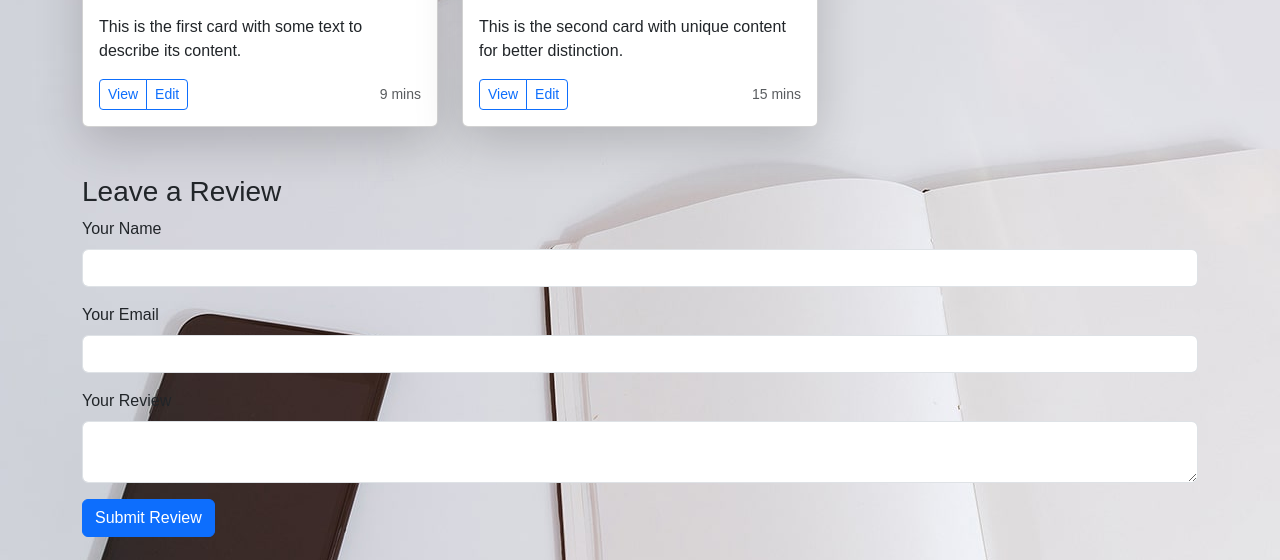
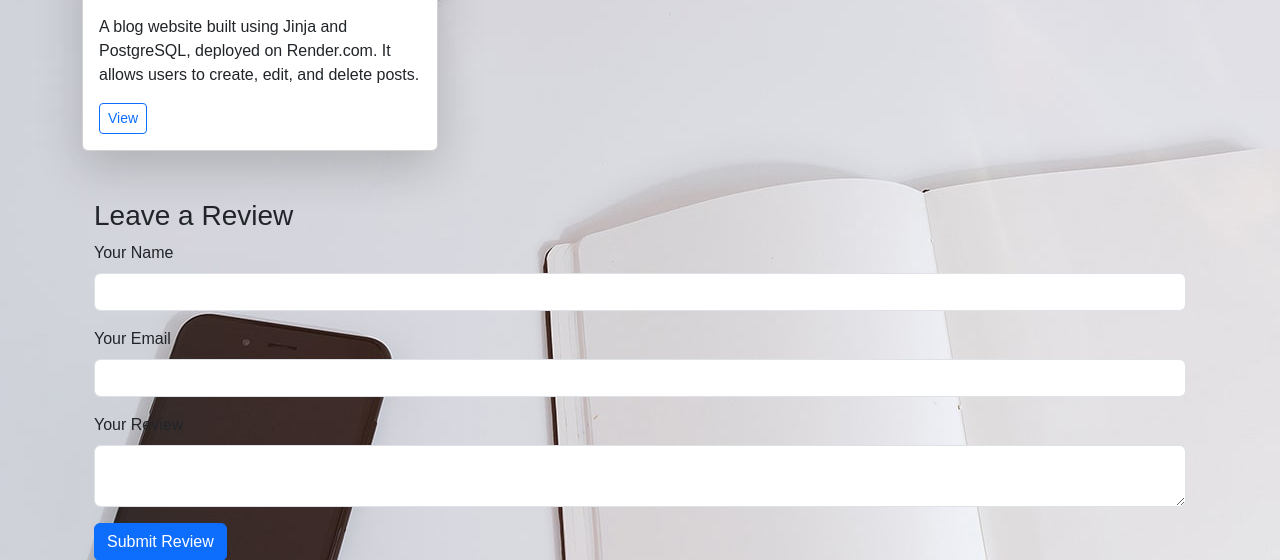
Before and after one commit to Firelord2345/Portfolio, a Flask app: page /project in a window 1280 px wide. Shown: the part 283-843 px from the top of the page. Run offline with Flask 3, Linux system fonts and the light colour scheme; some libraries are stand-ins or nearby versions.

Commit message:
project.html updated

```diff
--- a/templates/project.html
+++ b/templates/project.html
@@ -5,44 +5,25 @@
         <!-- Card 1 -->
         <div class="col">
             <div class="card shadow-lg rounded">
-                <svg class="bd-placeholder-img card-img-top" width="100%" height="225" xmlns="http://www.w3.org/2000/svg" role="img" aria-label="Placeholder: Thumbnail" preserveAspectRatio="xMidYMid slice" focusable="false">
-                    <title>Placeholder</title>
-                    <rect width="100%" height="100%" fill="#55595c"></rect>
-                    <text x="50%" y="50%" fill="#eceeef" dy=".3em">Thumbnail</text>
+                <svg class="bd-placeholder-img card-img-top" width="100%" height="225"
+                    xmlns="http://www.w3.org/2000/svg" role="img" aria-label="Placeholder: Thumbnail"
+                    preserveAspectRatio="xMidYMid slice" focusable="false">
+                    <title>Blog</title>
+                    <image width="100%" height="100%" href="static\assets\img\Screenshot 2025-02-07 171345.png">
+
                 </svg>
                 <div class="card-body">
-                    <p class="card-text">This is the first card with some text to describe its content.</p>
+                    <p class="card-text">A blog website built using Jinja and PostgreSQL, deployed on Render.com. It allows users to create, edit, and delete posts.</p>
                     <div class="d-flex justify-content-between align-items-center">
                         <div class="btn-group">
-                            <button type="button" class="btn btn-sm btn-outline-primary">View</button>
-                            <button type="button" class="btn btn-sm btn-outline-primary">Edit</button>
-                        </div>
-                        <small class="text-body-secondary">9 mins</small>
+                            <button type="button" class="btn btn-sm btn-outline-primary"
+                                onclick="window.open('https://github.com/Firelord2345/blog-deployment', '_blank')">View</button>
                         </div>
                      </div>
                 </div>
             </div>
 
-        <!-- Card 2 -->
-        <div class="col">
-            <div class="card shadow-lg rounded">
-                <svg class="bd-placeholder-img card-img-top" width="100%" height="225" xmlns="http://www.w3.org/2000/svg" role="img" aria-label="Placeholder: Thumbnail" preserveAspectRatio="xMidYMid slice" focusable="false">
-                    <title>Placeholder</title>
-                    <rect width="100%" height="100%" fill="#55595c"></rect>
-                    <text x="50%" y="50%" fill="#eceeef" dy=".3em">Thumbnail</text>
-                </svg>
-                <div class="card-body">
-                    <p class="card-text">This is the second card with unique content for better distinction.</p>
-                    <div class="d-flex justify-content-between align-items-center">
-                        <div class="btn-group">
-                            <button type="button" class="btn btn-sm btn-outline-primary">View</button>
-                            <button type="button" class="btn btn-sm btn-outline-primary">Edit</button>
-                        </div>
-                        <small class="text-body-secondary">15 mins</small>
-                    </div>
-                </div>
-            </div>
-        </div>
+
         </div>
     </div>
 
```
Lines whose indentation alone changed are shown as unchanged.
